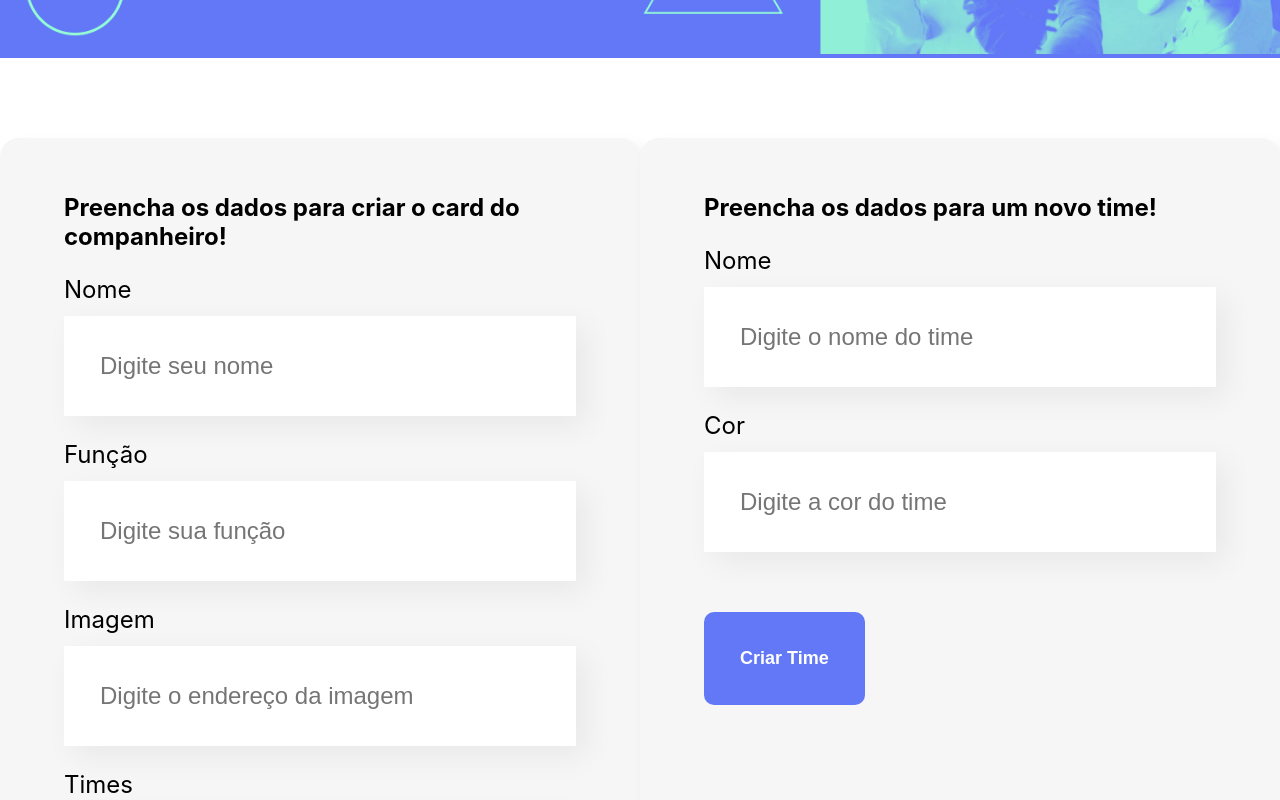
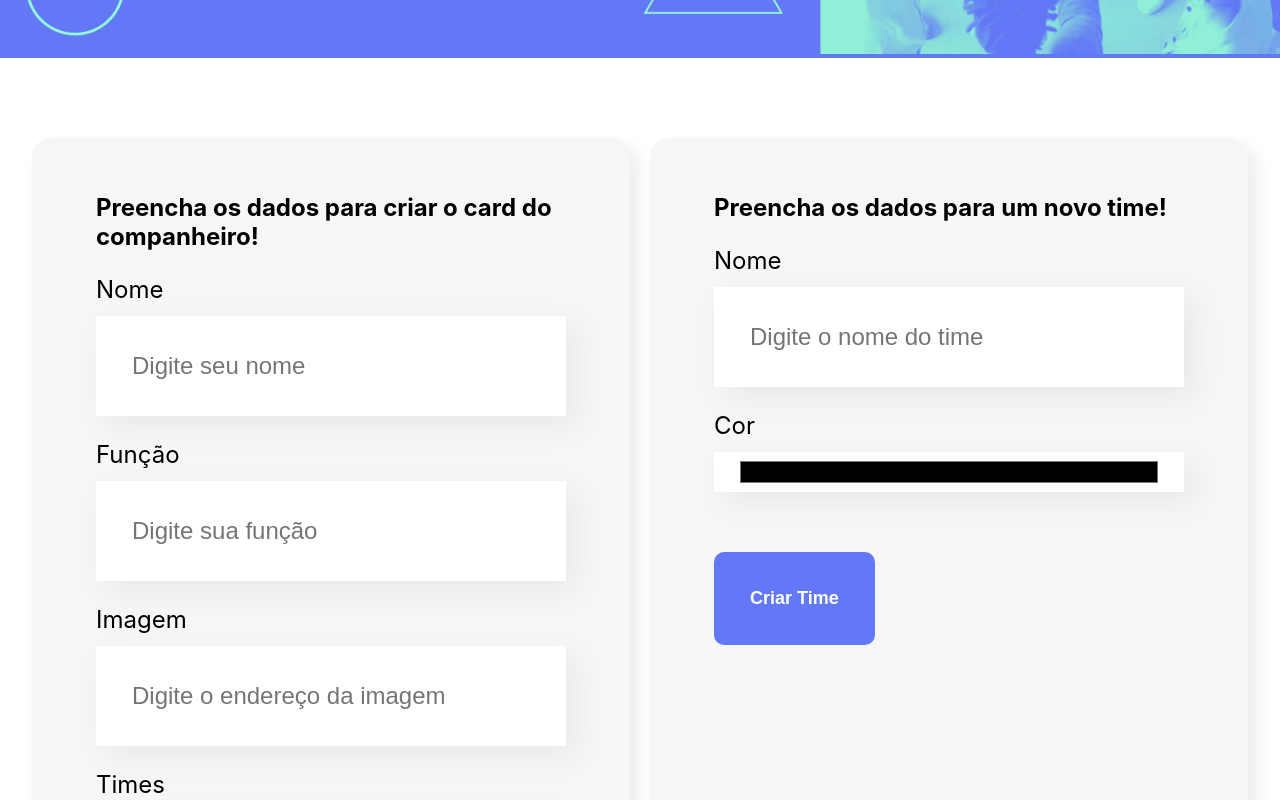
Before and after one commit to VStwokey/Organo-React, a React (Create React App) app: page / in a window 1280 px wide. Shown: the part 440-1240 px from the top of the page. Built offline with nearby package versions, Linux system fonts and the light colour scheme; the HTML template or start-up script is replaced by a standard one.

Commit message:
refatorando o formulário

```diff
--- a/src/component/CampoTexto/CampoTexto.css
+++ b/src/component/CampoTexto/Campo.css
@@ -1,14 +1,14 @@
-.campo__texto {
+.campo {
     margin: 1.5em 0;
 }
 
-.campo__texto label {
+.campo label {
     display: block;
     margin-bottom: 0.5em;
     font-size: 1.5em;
 }
 
-.campo__texto input {
+.campo input {
     background-color: #FFF;
     box-shadow: 10px 10px 30px rgba(0, 0, 0, 0.06);
     width: 100%;
@@ -17,3 +17,8 @@
     padding: 1.5em;
     box-sizing: border-box;
 }
+
+.campo-color input {
+    height: 40px;
+    padding: 5px 24px;
+}
--- a/src/component/CampoTexto/index.js
+++ b/src/component/CampoTexto/index.js
@@ -1,17 +1,23 @@
-import './CampoTexto.css'
+import './Campo.css'
 
-function CampoTexto(props) {
+function Campo(props) {
 
     const aoDigitado = (evento) => {
         props.aoAlterado(evento.target.value)
     }
 
-    return(
-        <div className="campo__texto">
+    return (
+        <div className={`campo campo-${props.type}`}>
             <label>{props.label}</label>
-            <input value={props.valor} onChange={aoDigitado} required={props.required} placeholder={props.placeholder} />
+            <input
+                type={props.type}
+                value={props.valor}
+                onChange={aoDigitado}
+                required={props.required}
+                placeholder={props.placeholder}
+            />
         </div>
     )
 }
 
-export default CampoTexto;
+export default Campo;
--- a/src/component/Formulário/Formulario.css
+++ b/src/component/Formulário/Formulario.css
@@ -1,11 +1,13 @@
 .formulario {
+    gap: 20px;
     display: flex;
+    flex-wrap: wrap;
     justify-content: center;
-    margin: 5em 0;
+    margin: 5em 2em;
 }
 
 .formulario form {
-    width: 60%;
+    flex: 1;
     background-color: #F6F6F6;
     border-radius: 1.2em;
     padding: 2.2em 4em;
--- a/src/component/Formulário/index.js
+++ b/src/component/Formulário/index.js
@@ -1,6 +1,6 @@
 import { useState } from 'react';
 import Botao from '../Botao';
-import CampoTexto from '../CampoTexto';
+import Campo from '../CampoTexto';
 import ListaSuspensa from '../ListaSuspensa';
 import './Formulario.css'
 
@@ -31,9 +31,9 @@ function Formulario(props) {
         <section className="formulario">
             <form onSubmit={aoSalvar}>
                 <h2>Preencha os dados para criar o card do companheiro!</h2>
-                <CampoTexto required label="Nome" placeholder="Digite seu nome" valor={nome} aoAlterado={valor => setNome(valor)} />
-                <CampoTexto required label="Função" placeholder="Digite sua função" valor={funcao} aoAlterado={valor => setFuncao(valor)} />
-                <CampoTexto label="Imagem" placeholder="Digite o endereço da imagem" valor={imagem} aoAlterado={valor => setImagem(valor)} />
+                <Campo required type='text' label="Nome" placeholder="Digite seu nome" valor={nome} aoAlterado={valor => setNome(valor)} />
+                <Campo required type='text' label="Função" placeholder="Digite sua função" valor={funcao} aoAlterado={valor => setFuncao(valor)} />
+                <Campo label="Imagem" placeholder="Digite o endereço da imagem" valor={imagem} aoAlterado={valor => setImagem(valor)} />
                 <ListaSuspensa label="Times" itens={props.times} valor={time} aoAlterado={valor => setTime(valor)} />
                 <Botao texto="Criar Card" />
             </form>
@@ -44,8 +44,8 @@ function Formulario(props) {
             }
             }>
                 <h2>Preencha os dados para um novo time!</h2>
-                <CampoTexto required label="Nome" placeholder="Digite o nome do time" valor={nomeTime} aoAlterado={valor => setNomeTime(valor)} />
-                <CampoTexto required label="Cor" placeholder="Digite a cor do time" valor={corTime} aoAlterado={valor => setCorTime(valor)} />
+                <Campo required type='text' label="Nome" placeholder="Digite o nome do time" valor={nomeTime} aoAlterado={valor => setNomeTime(valor)} />
+                <Campo required type='color' label="Cor" placeholder="Digite a cor do time" valor={corTime} aoAlterado={valor => setCorTime(valor)} />
                 <Botao texto="Criar Time" />
             </form>
         </section>
```
